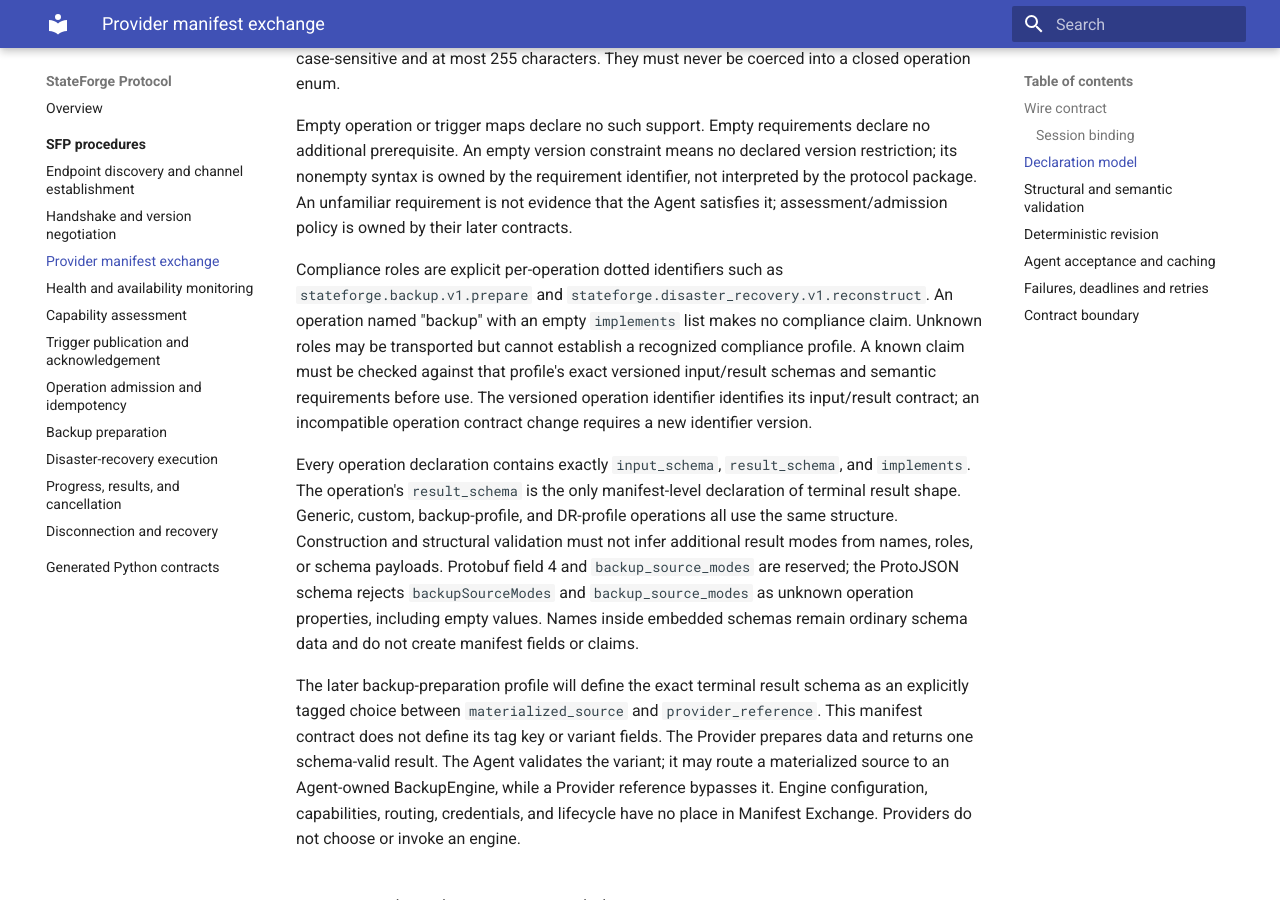
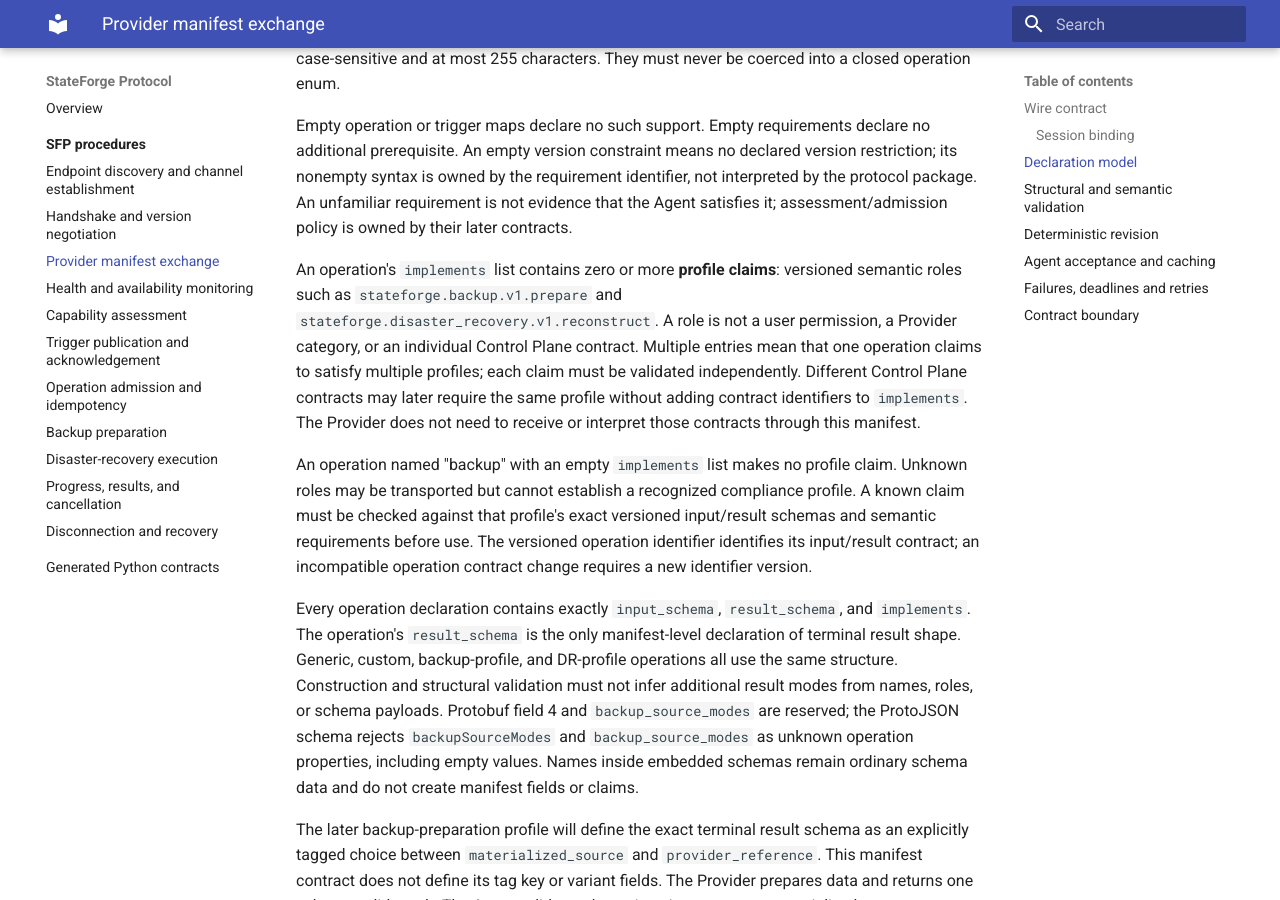
Before and after one commit to stateforge-org/stateforge-protocol, an MkDocs documentation site: the page built from docs/procedures/provider-manifest.md, in a window 1280 px wide and 900 px high, scrolled down 3453 px. Built offline with MkDocs 1.6.1 and Material for MkDocs 9.7.7, drawn with Linux system fonts in a browser that asks for light colours.

Commit message:
[TASK][MVP] Clarify operation profile roles

```diff
--- a/docs/procedures/provider-manifest.md
+++ b/docs/procedures/provider-manifest.md
@@ -100,15 +100,22 @@ identifier, not interpreted by the protocol package. An unfamiliar requirement
 is not evidence that the Agent satisfies it; assessment/admission policy is
 owned by their later contracts.
 
-Compliance roles are explicit per-operation dotted identifiers such as
-`stateforge.backup.v1.prepare` and
-`stateforge.disaster_recovery.v1.reconstruct`. An operation named "backup"
-with an empty `implements` list makes no compliance claim. Unknown roles may
-be transported but cannot establish a recognized compliance profile. A known
-claim must be checked against that profile's exact versioned input/result
-schemas and semantic requirements before use. The versioned operation
-identifier identifies its input/result contract; an incompatible operation
-contract change requires a new identifier version.
+An operation's `implements` list contains zero or more **profile claims**:
+versioned semantic roles such as `stateforge.backup.v1.prepare` and
+`stateforge.disaster_recovery.v1.reconstruct`. A role is not a user permission,
+a Provider category, or an individual Control Plane contract. Multiple entries
+mean that one operation claims to satisfy multiple profiles; each claim must
+be validated independently. Different Control Plane contracts may later
+require the same profile without adding contract identifiers to `implements`.
+The Provider does not need to receive or interpret those contracts through
+this manifest.
+
+An operation named "backup" with an empty `implements` list makes no profile
+claim. Unknown roles may be transported but cannot establish a recognized
+compliance profile. A known claim must be checked against that profile's exact
+versioned input/result schemas and semantic requirements before use. The
+versioned operation identifier identifies its input/result contract; an
+incompatible operation contract change requires a new identifier version.
 
 Every operation declaration contains exactly `input_schema`, `result_schema`,
 and `implements`. The operation's `result_schema` is the only manifest-level
```
Also changed, not shown: docs/procedures/operation-admission.md (+9 -1 lines), 4 other files.
